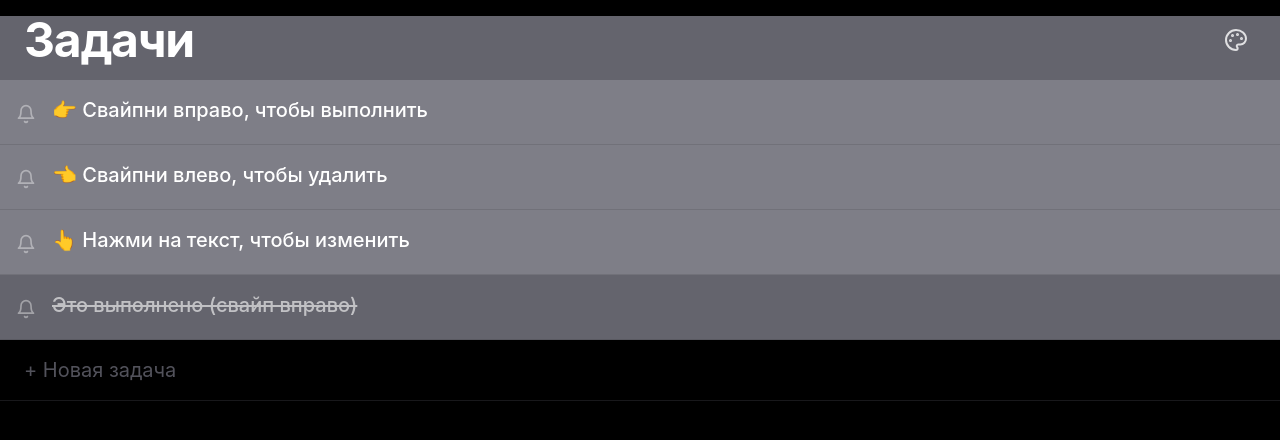
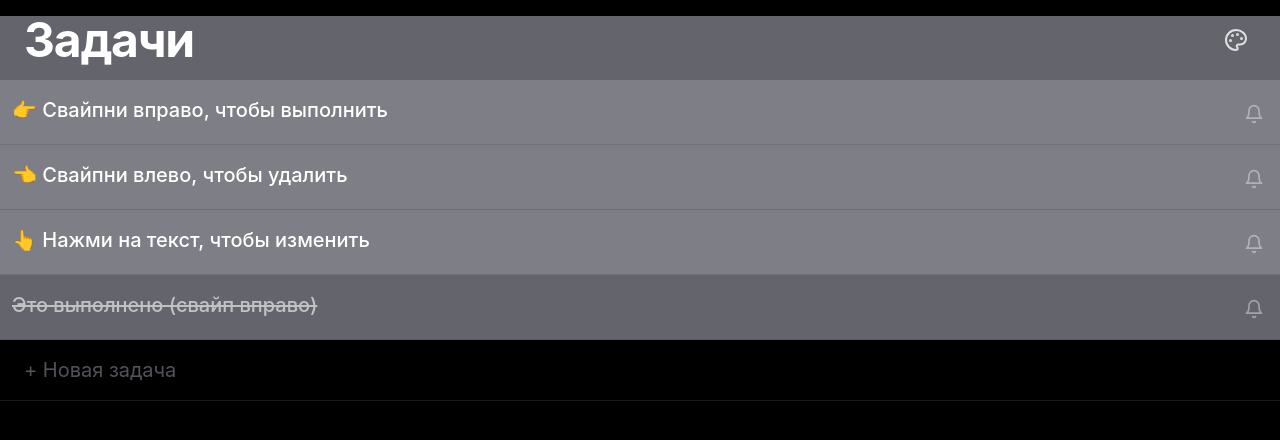
Before and after one commit to SKZHPRVT/task_time_place, a React (Vite) app: page / in a window 1280 px wide. Shown: the top 440 px of the page. Built offline with nearby package versions, Linux system fonts and the light colour scheme.

Commit message:
Fix: bell icon right, default reminder next hour, past times shift to tomorrow

```diff
--- a/src/components/ReminderSheet.tsx
+++ b/src/components/ReminderSheet.tsx
@@ -10,7 +10,6 @@ interface ReminderSheetProps {
   onRemove: () => void;
 }
 
-// Генерируем список дат на 30 дней вперёд
 function getDateItems() {
   const items: { label: string; value: string }[] = [];
   const now = new Date();
@@ -35,30 +34,47 @@ export function ReminderSheet({ isOpen, currentReminder, onClose, onSave, onRemo
   const [selectedHour, setSelectedHour] = useState('12');
   const [selectedMinute, setSelectedMinute] = useState('00');
 
-  // Инициализация при открытии
   useEffect(() => {
     if (!isOpen) return;
+
+    // Если напоминание уже есть — показываем его
     if (currentReminder) {
       try {
         const d = new Date(currentReminder);
-        setSelectedDate(d.toISOString().slice(0, 10));
-        setSelectedHour(String(d.getHours()).padStart(2, '0'));
-        setSelectedMinute(String(d.getMinutes()).padStart(2, '0'));
-        return;
+        if (!isNaN(d.getTime())) {
+          setSelectedDate(d.toISOString().slice(0, 10));
+          setSelectedHour(String(d.getHours()).padStart(2, '0'));
+          setSelectedMinute(String(d.getMinutes()).padStart(2, '0'));
+          return;
+        }
       } catch {}
     }
-    // По умолчанию — сегодня, через час
+
+    // Иначе — по умолчанию СЛЕДУЮЩИЙ ЧАС (чтобы не было "просрочено")
     const now = new Date();
-    now.setHours(now.getHours() + 1, 0, 0, 0);
-    setSelectedDate(now.toISOString().slice(0, 10));
-    setSelectedHour(String(now.getHours()).padStart(2, '0'));
+    const next = new Date(now.getTime() + 60 * 60 * 1000); // +1 час
+    next.setMinutes(0, 0, 0); // обнуляем минуты
+
+    // Если следующий час уже перешёл в завтра — берём завтра
+    if (next.getHours() < now.getHours()) {
+      next.setDate(next.getDate() + 1);
+    }
+
+    setSelectedDate(next.toISOString().slice(0, 10));
+    setSelectedHour(String(next.getHours()).padStart(2, '0'));
     setSelectedMinute('00');
   }, [isOpen, currentReminder]);
 
   const handleDone = () => {
     try {
       const [y, m, d] = selectedDate.split('-').map(Number);
-      const date = new Date(y, m - 1, d, parseInt(selectedHour), parseInt(selectedMinute));
+      let date = new Date(y, m - 1, d, parseInt(selectedHour), parseInt(selectedMinute));
+
+      // Если выбранное время в прошлом — переносим на завтра
+      if (date.getTime() < Date.now()) {
+        date = new Date(date.getTime() + 24 * 60 * 60 * 1000);
+      }
+
       onSave(date.toISOString());
       onClose();
     } catch (e) {
@@ -80,7 +96,6 @@ export function ReminderSheet({ isOpen, currentReminder, onClose, onSave, onRemo
     <AnimatePresence>
       {isOpen && (
         <>
-          {/* Затемнение */}
           <motion.div
             initial={{ opacity: 0 }}
             animate={{ opacity: 1 }}
@@ -89,8 +104,6 @@ export function ReminderSheet({ isOpen, currentReminder, onClose, onSave, onRemo
             className="fixed inset-0 bg-black/60 z-40"
             style={{ backdropFilter: 'blur(4px)' }}
           />
-
-          {/* Шторка */}
           <motion.div
             initial={{ y: '100%' }}
             animate={{ y: 0 }}
@@ -103,12 +116,10 @@ export function ReminderSheet({ isOpen, currentReminder, onClose, onSave, onRemo
             className="fixed bottom-0 left-0 right-0 z-50 bg-zinc-900 rounded-t-3xl pb-8"
             style={{ touchAction: 'none' }}
           >
-            {/* Ручка сверху */}
             <div className="flex justify-center pt-3 pb-4">
               <div className="w-10 h-1.5 bg-zinc-600 rounded-full" />
             </div>
 
-            {/* Заголовок + кнопки */}
             <div className="flex justify-between items-center px-6 pb-4">
               <button
                 onClick={() => { onRemove(); onClose(); }}
@@ -124,9 +135,7 @@ export function ReminderSheet({ isOpen, currentReminder, onClose, onSave, onRemo
               </button>
             </div>
 
-            {/* Колёса */}
             <div className="flex justify-center items-start px-4 relative">
-              {/* Подсветка выбранной строки */}
               <div
                 className="absolute left-4 right-4 bg-zinc-800 rounded-xl pointer-events-none"
                 style={{ top: '50%', height: 36, marginTop: -18 }}
--- a/src/components/SwipeableTask.tsx
+++ b/src/components/SwipeableTask.tsx
@@ -57,26 +57,8 @@ export function SwipeableTask({ task, onToggle, onDelete, onUpdate, onOpenRemind
         style={{ backgroundColor: bgColor }}
         className="relative flex items-start px-3 py-4 border-b border-black/10 w-full"
       >
-        {/* Иконка напоминания — всегда слева */}
-        <button
-          onClick={(e) => {
-            e.stopPropagation();
-            haptic('light');
-            onOpenReminder?.(task.id);
-          }}
-          className="shrink-0 mr-3 mt-1 p-1"
-          style={{ WebkitTapHighlightColor: 'transparent' }}
-          aria-label="Напоминание"
-        >
-          <Bell
-            size={20}
-            className={hasReminder && !task.done ? 'text-white' : 'text-white/40'}
-            fill={hasReminder && !task.done ? 'currentColor' : 'none'}
-          />
-        </button>
-
         {/* Текст задачи */}
-        <div className="flex-1 min-w-0">
+        <div className="flex-1 min-w-0 mr-3">
           {isEditing ? (
             <input
               autoFocus
@@ -106,10 +88,28 @@ export function SwipeableTask({ task, onToggle, onDelete, onUpdate, onOpenRemind
           {/* Таймер под текстом, если есть напоминание */}
           {task.reminder && !task.done && (
             <div className="text-xs mt-1 text-white/70">
-              🔔 {formatReminder(task.reminder)}
+              {formatReminder(task.reminder)}
             </div>
           )}
         </div>
+
+        {/* Колокольчик — справа */}
+        <button
+          onClick={(e) => {
+            e.stopPropagation();
+            haptic('light');
+            onOpenReminder?.(task.id);
+          }}
+          className="shrink-0 mt-1 p-1"
+          style={{ WebkitTapHighlightColor: 'transparent' }}
+          aria-label="Напоминание"
+        >
+          <Bell
+            size={20}
+            className={hasReminder && !task.done ? 'text-white' : 'text-white/40'}
+            fill={hasReminder && !task.done ? 'currentColor' : 'none'}
+          />
+        </button>
       </motion.div>
     </div>
   );
@@ -123,7 +123,12 @@ function formatReminder(iso: string): string {
     if (diff < 0) return 'просрочено';
     if (diff < 60) return `через ${diff}м`;
     if (diff < 1440) return `через ${Math.round(diff / 60)}ч`;
-    return d.toLocaleDateString('ru-RU', { day: 'numeric', month: 'short' }) + ' ' + d.toLocaleTimeString('ru-RU', { hour: '2-digit', minute: '2-digit' });
+    return (
+      '🔔 ' +
+      d.toLocaleDateString('ru-RU', { day: 'numeric', month: 'short' }) +
+      ' ' +
+      d.toLocaleTimeString('ru-RU', { hour: '2-digit', minute: '2-digit' })
+    );
   } catch {
     return '';
   }
```
